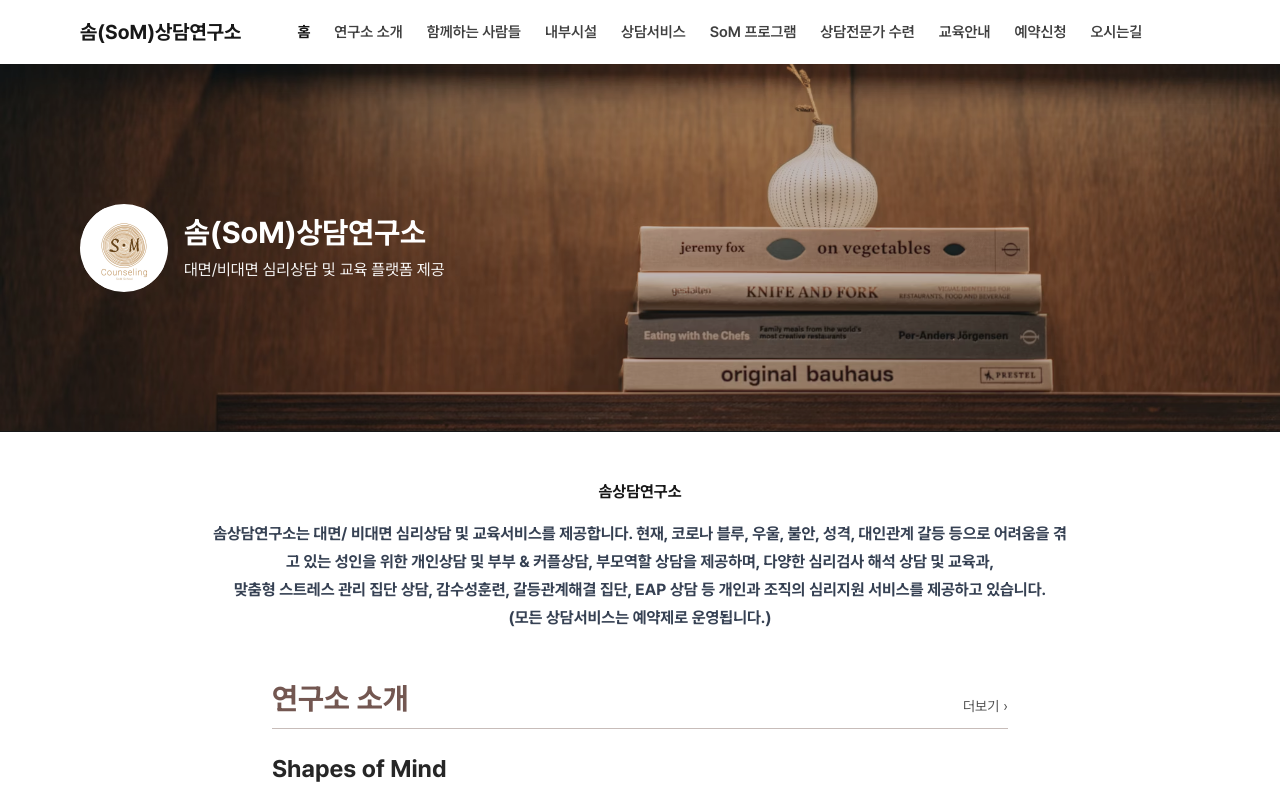
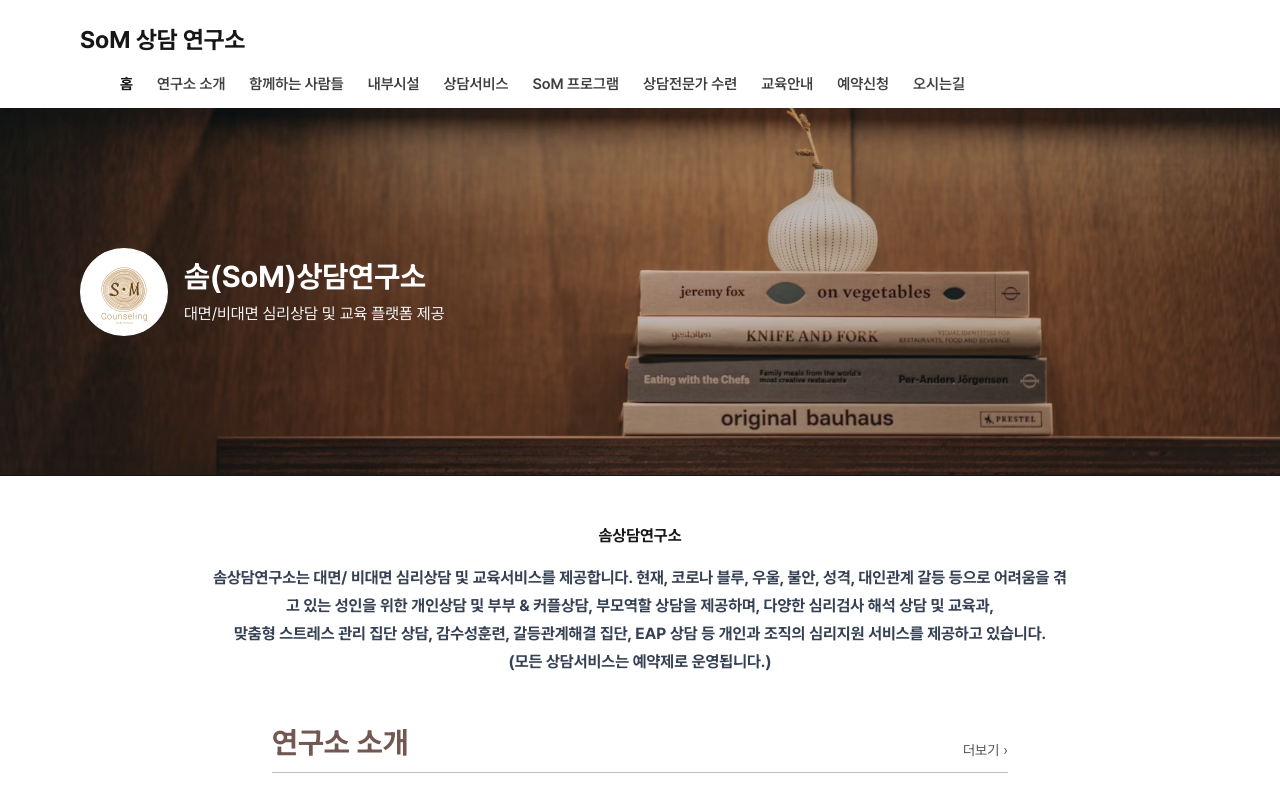
Before and after one commit to SoM-Website/SoM_frontend, a Next.js app: page / in a window 1280 px wide. Shown: the top 800 px of the page. Built offline with nearby package versions, Linux system fonts and the light colour scheme.

Commit message:
fix sidebar Menu

```diff
--- /dev/null
+++ b/src/app/services/page.tsx
@@ -0,0 +1,9 @@
+// app/services/page.tsx
+export default function ServicesPage() {
+  return (
+    <main className="p-6">
+      <h1 className="text-2xl font-bold">상담 서비스</h1>
+      <p className="mt-4">이곳은 상담 서비스 소개 페이지입니다.</p>
+    </main>
+  );
+}
--- /dev/null
+++ b/src/components/site/SidebarMenu.tsx
@@ -0,0 +1,37 @@
+// components/layout/SidebarMenu.tsx
+
+import React from "react";
+import { CustomImage } from "../ui/CustomImage";
+import { SidebarMenuProps } from "@/types/sidebar";
+
+const SidebarMenu = ({ panelData, activeMenu, onMenuClick }: SidebarMenuProps) => (
+  <aside className="flex h-full w-16 select-none flex-col border-r border-r-[4px] border-[#DFE1E6] bg-[#fafbfc]">
+    <nav className="flex-1">
+      <ul className="space-y-2 pt-4">
+        {Object.entries(panelData).map(([key, data]) => (
+          <li
+            key={key}
+            className="flex cursor-pointer flex-col items-center rounded-r-lg transition-colors duration-150"
+            onClick={() => onMenuClick(key)}
+          >
+            <div className="flex w-full flex-col items-center">
+              <div
+                className={`mb-1 flex h-9 w-9 items-center justify-center rounded-lg transition-colors
+                  ${activeMenu === key ? "bg-[#eceff2]" : ""}`}
+              >
+                <CustomImage src={data.icon} alt={data.title} />
+              </div>
+              <span className={`text-xs ${
+                activeMenu === key ? "font-bold text-[#3b4a6b]" : "text-[#8b98a9]"
+              }`}>
+                {data.label}
+              </span>
+            </div>
+          </li>
+        ))}
+      </ul>
+    </nav>
+  </aside>
+);
+
+export default SidebarMenu;
--- a/src/components/site/header.tsx
+++ b/src/components/site/header.tsx
@@ -3,10 +3,10 @@
 import Link from "next/link";
 import { usePathname } from "next/navigation";
 import { useEffect, useRef, useState } from "react";
+import { createPortal } from "react-dom";
 
 type NavItem = { label: string; href: string };
 
-// 한 줄로 모두 나열 (필요시 href 조정)
 const NAV: NavItem[] = [
   { label: "홈", href: "/" },
   { label: "연구소 소개", href: "/about" },
@@ -16,15 +16,96 @@ const NAV: NavItem[] = [
   { label: "SoM 프로그램", href: "/programs" },
   { label: "상담전문가 수련", href: "/training" },
   { label: "교육안내", href: "/education" },
-  { label: "예약신청", href: "/reserve" },     // ← 필요 없으면 /education 유지 가능
-  { label: "오시는길", href: "/directions" },  // ← 필요 없으면 /education 유지 가능
+  { label: "예약신청", href: "/reserve" },
+  { label: "오시는길", href: "/directions" },
 ];
+
+// ─────────────────────────────────────────────
+// MobileDrawer: body에 포털로 렌더링하는 사이드바
+// ─────────────────────────────────────────────
+function MobileDrawer({
+  open,
+  onClose,
+  pathname,
+}: {
+  open: boolean;
+  onClose: () => void;
+  pathname: string;
+}) {
+  const [mounted, setMounted] = useState(false);
+  const [reveal, setReveal] = useState(false);
+
+  useEffect(() => { setMounted(true); }, []);
+
+  useEffect(() => {
+    if (!mounted) return;
+    if (open) {
+      const prev = document.body.style.overflow;
+      document.body.style.overflow = "hidden";
+      const id = requestAnimationFrame(() => setReveal(true));
+      const onKey = (e: KeyboardEvent) => e.key === "Escape" && onClose();
+      window.addEventListener("keydown", onKey);
+      return () => {
+        document.body.style.overflow = prev;
+        cancelAnimationFrame(id);
+        window.removeEventListener("keydown", onKey);
+      };
+    } else {
+      setReveal(false);
+    }
+  }, [open, mounted, onClose]);
+
+  const isActive = (href: string) =>
+    href === "/" ? pathname === "/" : pathname.startsWith(href);
+
+  if (!mounted || !open) return null;
+
+  return createPortal(
+    <div
+      className="fixed inset-0 z-[100] sm:hidden"
+      role="dialog"
+      aria-modal="true"
+      onClick={onClose}
+    >
+      <div className="absolute inset-0 bg-black/40" />
+      <div
+        className={`absolute left-0 top-0 h-full w-72 bg-white p-5
+                    shadow-[2px_0_10px_rgba(0,0,0,0.15)]
+                    transform transition-transform duration-300
+                    ${reveal ? "translate-x-0" : "-translate-x-full"}`}
+        onClick={(e) => e.stopPropagation()}
+      >
+        <div className="flex items-center justify-end mb-4">
+          <button onClick={onClose} className="p-2" aria-label="메뉴 닫기">✕</button>
+        </div>
+
+        <nav className="flex flex-col gap-1">
+          {NAV.map((item) => (
+            <Link
+              key={`m-${item.href}`}
+              href={item.href}
+              onClick={onClose}
+              className={`rounded-md px-3 py-2 text-[15px] text-left ${
+                isActive(item.href)
+                  ? "bg-neutral-100 font-semibold text-neutral-900"
+                  : "text-neutral-800 hover:bg-neutral-50"
+              }`}
+            >
+              {item.label}
+            </Link>
+          ))}
+        </nav>
+      </div>
+    </div>,
+    document.body
+  );
+}
 
 export function Header() {
   const pathname = usePathname();
   const [open, setOpen] = useState(false);
 
-  // 가로 스크롤(화살표)만 유지 — 필요 없으면 아래 전부 제거 가능
+  // 데스크톱 가로 스크롤
   const trackRef = useRef<HTMLDivElement | null>(null);
   const [canLeft, setCanLeft] = useState(false);
   const [canRight, setCanRight] = useState(false);
@@ -35,7 +116,6 @@ export function Header() {
     setCanLeft(el.scrollLeft > 0);
     setCanRight(el.scrollLeft + el.clientWidth < el.scrollWidth - 1);
   };
-
   const scrollBy = (dx: number) => {
     const el = trackRef.current;
     if (!el) return;
@@ -44,6 +124,7 @@ export function Header() {
   };
 
   useEffect(() => { setOpen(false); }, [pathname]);
+
   useEffect(() => {
     updateScrollState();
     const el = trackRef.current;
@@ -59,6 +140,16 @@ export function Header() {
 
   const isActive = (href: string) =>
     href === "/" ? pathname === "/" : pathname.startsWith(href);
+
+  // 현재 페이지 제목 (NAV 매칭: 더 긴 href 우선)
+  const currentLabel = (() => {
+    const found = [...NAV]
+      .sort((a, b) => b.href.length - a.href.length)
+      .find((item) =>
+        item.href === "/" ? pathname === "/" : pathname.startsWith(item.href)
+      );
+    return found?.label ?? "";
+  })();
 
   const NavLink = ({ item }: { item: NavItem }) => (
     <Link
@@ -81,12 +172,21 @@ export function Header() {
   );
 
   return (
-    <header className="sticky top-0 z-50 bg-white/90 backdrop-blur supports-[backdrop-filter]:bg-white/70">
-      <div className="container max-w-6xl mx-auto px-4 h-16 flex items-center justify-between gap-4">
-        {/* 좌측: 햄버거 + 브랜드 */}
-        <div className="flex items-center gap-3">
+    <>
+      <header className="sticky top-0 z-50 pt-5 bg-white/90 backdrop-blur supports-[backdrop-filter]:bg-white/70">
+        {/* 1행: 왼쪽 정렬 브랜드명 */}
+        <div className="container max-w-6xl mx-auto px-4 h-10 flex items-center justify-start">
+          <Link href="/" className="text-base sm:text-lg md:text-xl lg:text-2xl font-bold">
+            SoM 상담 연구소
+          </Link>
+        </div>
+
+        {/* 2행: 메뉴 */}
+        <div className="container max-w-6xl mx-auto px-4 h-12 flex items-center justify-between gap-4">
+          {/* 모바일: 햄버거 + 현재 페이지 제목 */}
+          <div className="sm:hidden flex items-center gap-2 -ml-2">
             <button
-            className="sm:hidden inline-flex flex-col justify-center gap-[5px] p-2 -ml-2"
+              className="inline-flex flex-col justify-center gap-[5px] p-2"
               aria-label="메뉴 열기"
               onClick={() => setOpen(true)}
             >
@@ -94,13 +194,13 @@ export function Header() {
               <span className="h-[2px] w-6 bg-neutral-900 rounded" />
               <span className="h-[2px] w-6 bg-neutral-900 rounded" />
             </button>
-
-          <Link href="/" className="text-lg sm:text-xl font-bold">
-            솜(SoM)상담연구소
-          </Link>
+            {/* 페이지 제목: 메뉴 포맷과 동일한 크기/스타일로 표시 */}
+            <span className="text-[15px] leading-none font-bold text-neutral-900">
+              {currentLabel}
+            </span>
           </div>
 
-        {/* 데스크탑: 가로 스크롤 가능 탭 + 좌/우 화살표 */}
+          {/* 데스크탑: 가로 스크롤 가능한 탭 */}
           <div className="relative hidden md:flex items-center flex-1">
             {canLeft && (
               <button
@@ -132,34 +232,10 @@ export function Header() {
             )}
           </div>
         </div>
+      </header>
 
-      {/* 모바일 패널 — NAV만 사용 (중복 제거) */}
-      {open && (
-        <div className="fixed inset-0 z-50 bg-black/30 sm:hidden" onClick={() => setOpen(false)}>
-          <div
-            className="absolute left-0 top-0 h-full w-72 bg-white shadow-lg p-5"
-            onClick={(e) => e.stopPropagation()}
-          >
-            <div className="flex items-center justify-between mb-4">
-              <div className="font-semibold">메뉴</div>
-              <button onClick={() => setOpen(false)} className="p-2 -mr-2" aria-label="메뉴 닫기">✕</button>
-            </div>
-            <nav className="flex flex-col gap-1">
-              {NAV.map((item) => (
-                <Link
-                  key={`m-${item.href}`}
-                  href={item.href}
-                  className={`rounded-md px-3 py-2 text-[15px] ${
-                    isActive(item.href) ? "bg-neutral-100 font-semibold text-neutral-900" : "text-neutral-800 hover:bg-neutral-50"
-                  }`}
-                >
-                  {item.label}
-                </Link>
-              ))}
-            </nav>
-          </div>
-        </div>
-      )}
-    </header>
+      {/* 헤더 밖(body)에 포털로 붙는 모바일 드로어 */}
+      <MobileDrawer open={open} onClose={() => setOpen(false)} pathname={pathname} />
+    </>
   );
 }
```
Lines whose indentation alone changed are shown as unchanged.
